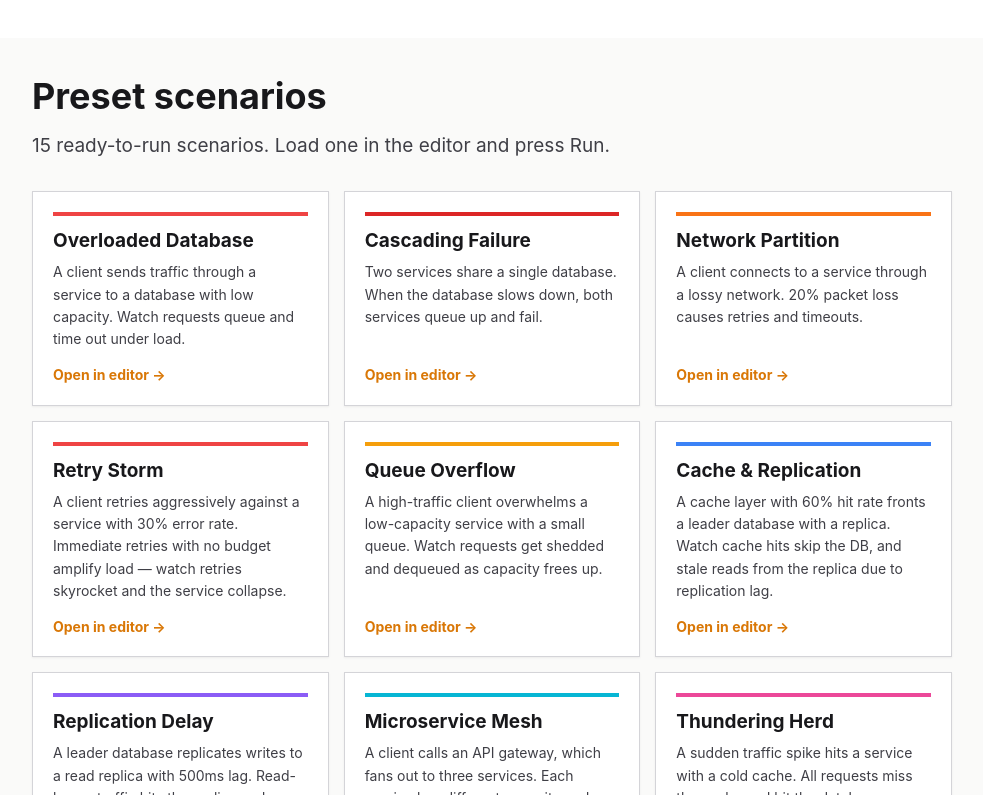
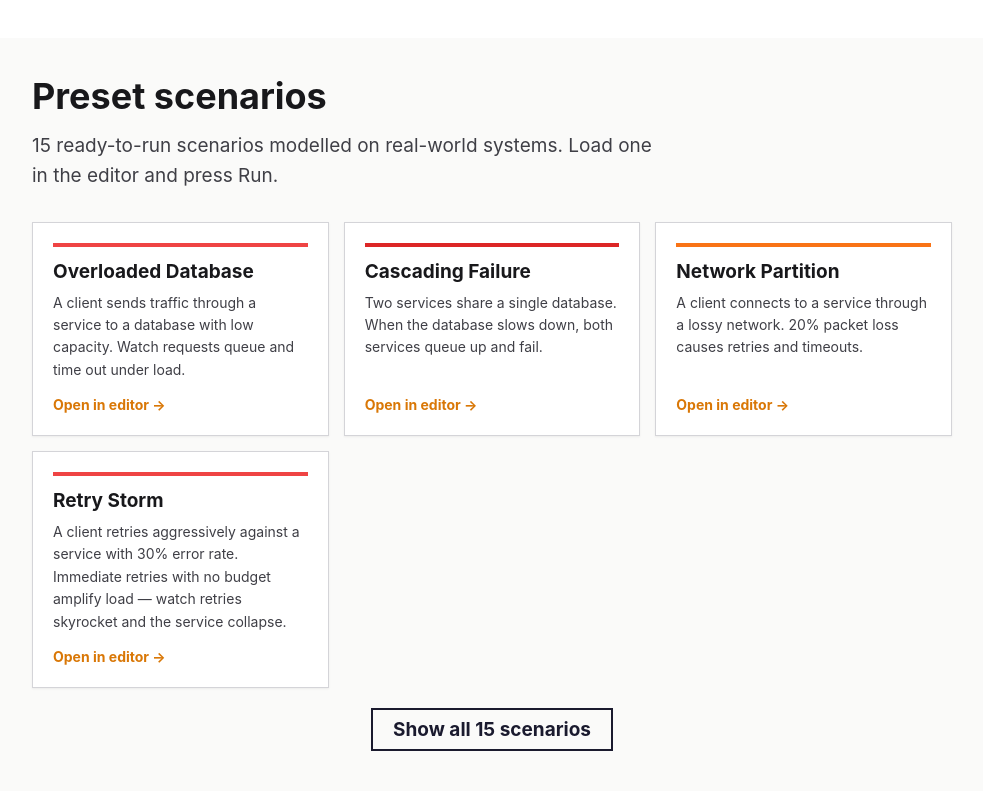
Before and after one commit to akhildec24/FaultLab, a Vue app in the folder apps/web/: page / in a window 1280 px wide. Shown: the part 2165-2960 px from the top of the page, without its empty margins (148-1131 px from the left). Built offline with nearby package versions, Linux system fonts and the light colour scheme.

Commit message:
Show 4 presets on landing page with Show All button to reveal remaining

```diff
--- a/apps/web/src/views/LandingView.vue
+++ b/apps/web/src/views/LandingView.vue
@@ -1,6 +1,13 @@
 <script setup lang="ts">
+import { ref, computed } from 'vue'
 import { RouterLink } from 'vue-router'
 import { PRESETS } from '@/graph/presets'
+
+const PRESET_PREVIEW_COUNT = 4
+const showAllPresets = ref(false)
+const visiblePresets = computed(() =>
+  showAllPresets.value ? PRESETS : PRESETS.slice(0, PRESET_PREVIEW_COUNT),
+)
 
 const components = [
   { name: 'Client', desc: 'Generates traffic at a configurable rate.', tag: 'Source', icon: 'C' },
@@ -179,11 +186,11 @@ const scenarioColors: Record<string, string> = {
       <div class="fl-container">
         <h2 class="landing__heading">Preset scenarios</h2>
         <p class="landing__subheading">
-          {{ PRESETS.length }} ready-to-run scenarios. Load one in the editor and press Run.
+          {{ PRESETS.length }} ready-to-run scenarios modelled on real-world systems. Load one in the editor and press Run.
         </p>
         <div class="landing__presets">
           <RouterLink
-            v-for="p in PRESETS"
+            v-for="p in visiblePresets"
             :key="p.id"
             :to="{ path: '/editor', query: { preset: p.id } }"
             class="landing__preset"
@@ -193,6 +200,11 @@ const scenarioColors: Record<string, string> = {
             <p>{{ p.description }}</p>
             <span class="landing__preset-cta">Open in editor →</span>
           </RouterLink>
+        </div>
+        <div class="landing__presets-more" v-if="!showAllPresets">
+          <button class="fl-button fl-button--secondary" @click="showAllPresets = true">
+            Show all {{ PRESETS.length }} scenarios
+          </button>
         </div>
       </div>
     </section>
@@ -561,6 +573,12 @@ const scenarioColors: Record<string, string> = {
   gap: var(--fl-space-3);
 }
 
+.landing__presets-more {
+  display: flex;
+  justify-content: center;
+  margin-top: var(--fl-space-4);
+}
+
 .landing__preset {
   display: flex;
   flex-direction: column;
```
